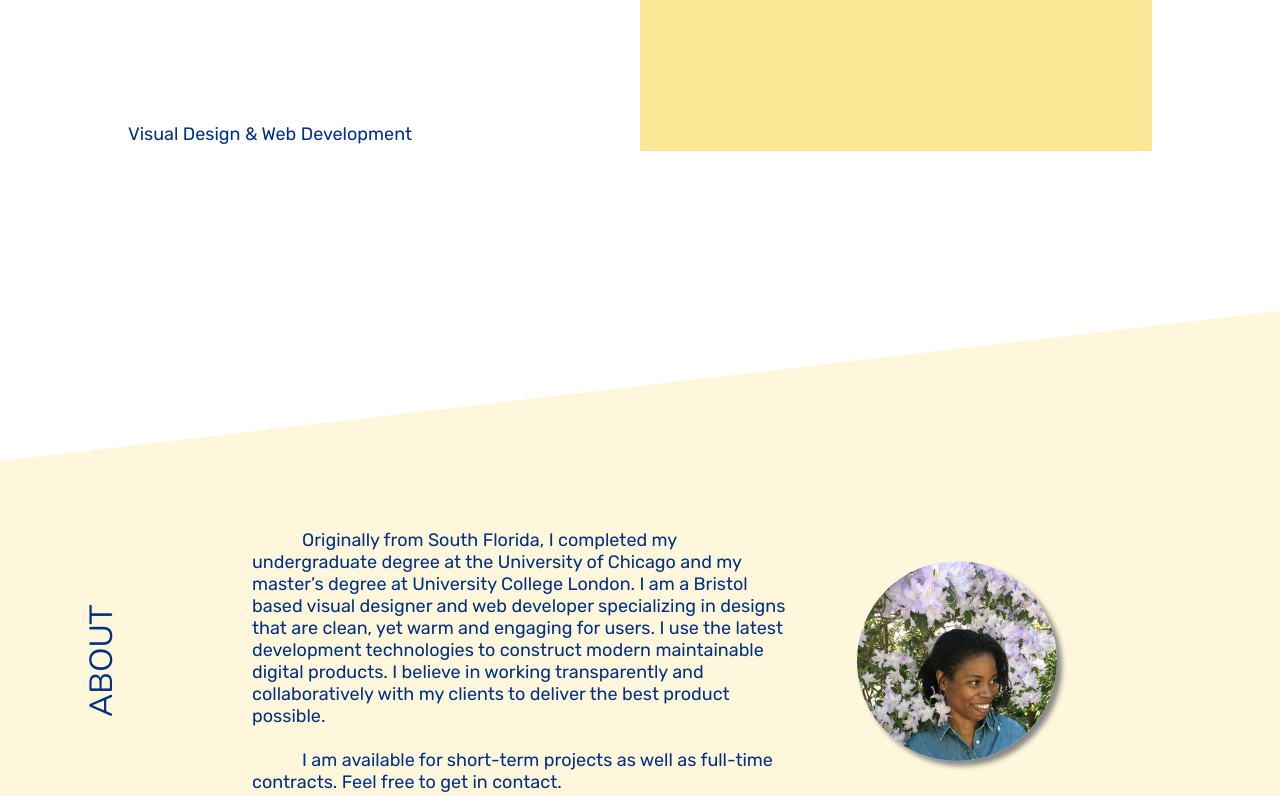
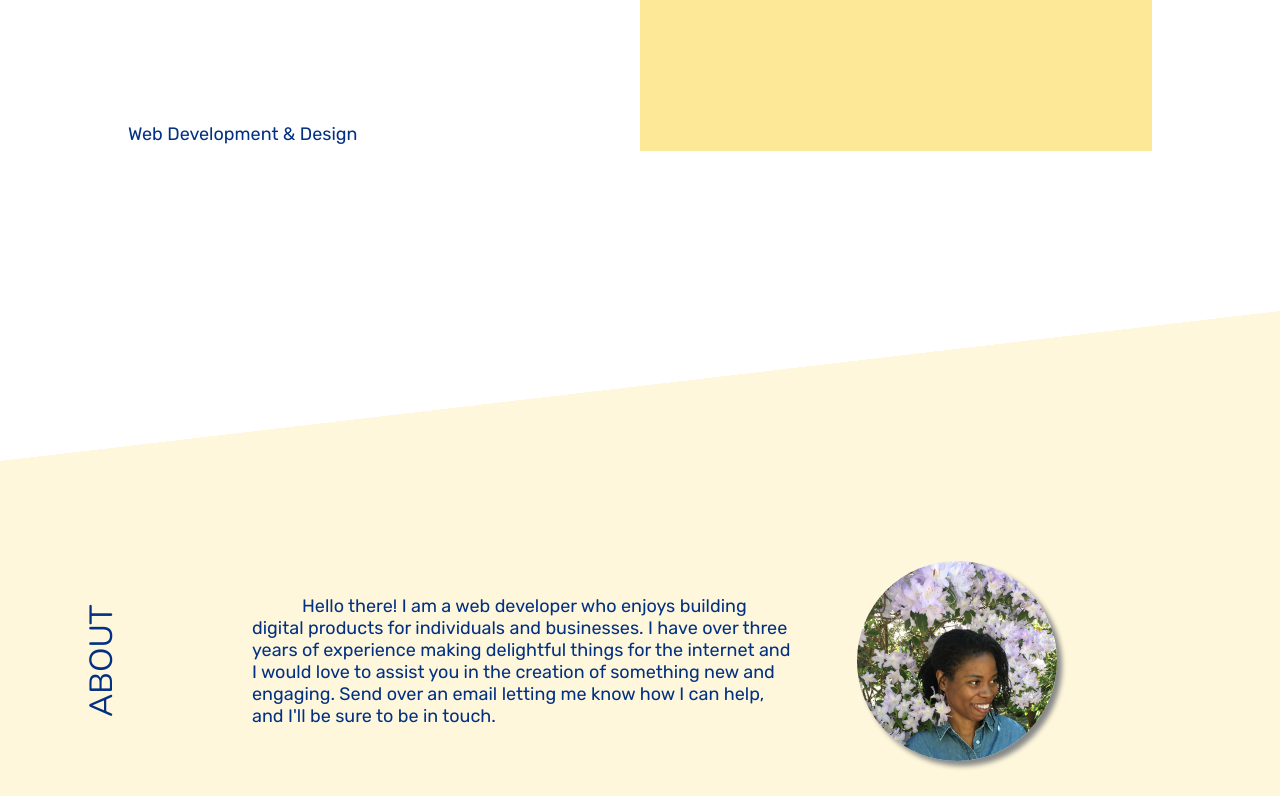
Before and after one commit to confettibird/portfolio, a Vue app: page / in a window 1280 px wide. Shown: the part 544-1340 px from the top of the page. Built offline with nearby package versions, Linux system fonts and the light colour scheme; a web font is replaced by a local one; what vue-smooth-scroll would draw is missing.

Commit message:
minor fixes

```diff
--- a/src/components/about.vue
+++ b/src/components/about.vue
@@ -3,25 +3,16 @@
     <div class="slope slope--1"></div>
 
     <section id="about" class="section--1">
-      <div class="section__title section__title--left">
-        About
-      </div>
+      <div class="section__title section__title--left">About</div>
       <div class="section__body section_body--about">
         <div class="about-text text">
           <p>
-            Originally from South Florida, I completed my undergraduate degree
-            at the University of Chicago and my master’s degree at University
-            College London. I am a Bristol based visual designer and web
-            developer specializing in designs that are clean, yet warm and
-            engaging for users. I use the latest development technologies to
-            construct modern maintainable digital products. I believe in working
-            transparently and collaboratively with my clients to deliver the
-            best product possible.
-          </p>
-          <br />
-          <p>
-            I am available for short-term projects as well as full-time
-            contracts. Feel free to get in contact.
+            Hello there! I am a web developer who enjoys building digital
+            products for individuals and businesses. I have over three years of
+            experience making delightful things for the internet and I would
+            love to assist you in the creation of something new and engaging.
+            Send over an email letting me know how I can help, and I'll be sure
+            to be in touch.
           </p>
         </div>
         <div class="about-image round shadowed thumbnail">
--- a/src/components/contact.vue
+++ b/src/components/contact.vue
@@ -3,26 +3,24 @@
     <div class="slope slope--5"></div>
 
     <section id="contact" class="section--5">
-      <div class="section__title section__title--left">
-        Contact
-      </div>
+      <div class="section__title section__title--left">Contact</div>
       <div class="section__body section_body--contact">
         <div class="hv-centered centered contact-info text">
           <div class="contact--top">
-            <p style="font-size:24px;">Let's work together:</p>
+            <p style="font-size: 24px">Let's work together:</p>
             <p class="mail">
-              hello@<span style="display:none;">eat this robot</span
+              hello@<span style="display: none">eat this robot</span
               >noelynstephens.com
             </p>
-            <p style="font-size:16px">
+            <p style="font-size: 16px">
               <i class="fa fa-map-marker-alt fa-2x"></i><br />
               Bristol, UK
             </p>
           </div>
           <div class="contact--bottom">
-            <a href="https://twitter.com/confettibird" target="_blank"
+            <!-- <a href="https://twitter.com/confettibird" target="_blank"
               ><i class="fab fa-twitter fa-2x"></i
-            ></a>
+            ></a> -->
             <!--<a href="https://www.instagram.com/nociostudios" target="_blank"><i class="fab fa-instagram fa-2x"></i></a>-->
             <a href="https://github.com/confettibird" target="_blank"
               ><i class="fab fa-github fa-2x"></i
--- a/src/components/header.vue
+++ b/src/components/header.vue
@@ -5,7 +5,7 @@
         <div class="logo itemA">Noelyn Stephens</div>
         <div class="professions itemB"></div>
         <div class="itemC">
-          <p class="text services--xl">Visual Design &amp; Web Development</p>
+          <p class="text services--xl">Web Development &amp; Design</p>
         </div>
       </div>
       <div
--- a/src/components/menu.vue
+++ b/src/components/menu.vue
@@ -20,7 +20,10 @@
               <a class="navItem" href="#skills" v-smooth-scroll>Skills</a>
             </li>
             <li>
-              <a class="navItem" href="#projects" v-smooth-scroll>Projects</a>
+              <a class="navItem" href="#projects" v-smooth-scroll
+                >Featured<span style="color: rgba(255, 255, 255, 0)">.</span
+                >Projects</a
+              >
             </li>
             <li>
               <a class="navItem" href="#reviews" v-smooth-scroll>Reviews</a>
@@ -61,7 +64,7 @@ export default {
   width: 30%;
   height: 100%;
   background-color: #4db4d7;
-  @media (max-width: $sm-screen) {
+  @media (max-width: $md-screen) {
     width: 100%;
     height: 700px;
   }
@@ -70,6 +73,10 @@ export default {
 .menu-wrapper {
   border-left: 2px solid #fdf3c8;
   padding: 5%;
+  // @media (min-width: $lrg-screen) {
+  // }
+  // width: 100%;
+  // margin: 8%;
 }
 
 .menu-slope {
```
Also changed, not shown: public/assets/img/projects/hrc_cover 2.png (added).
